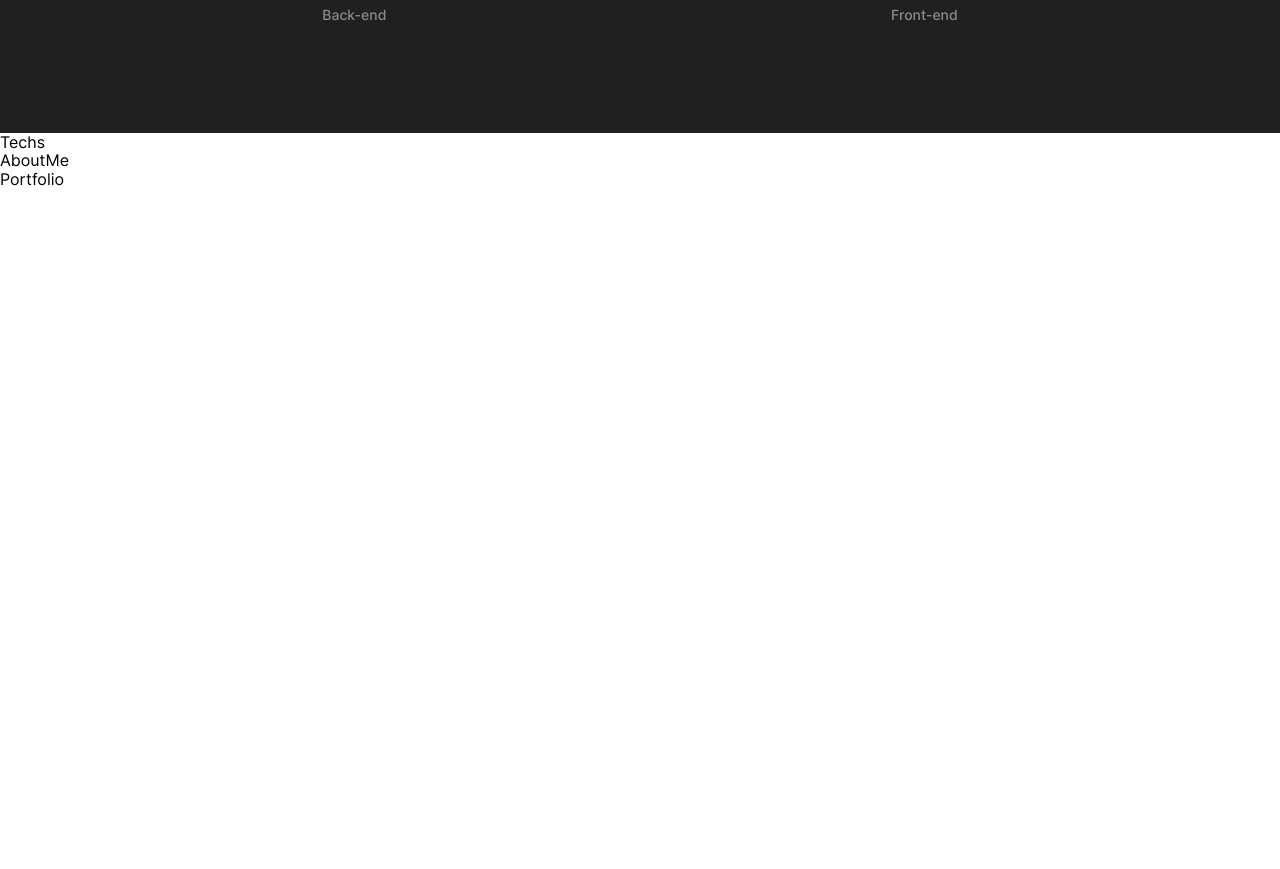
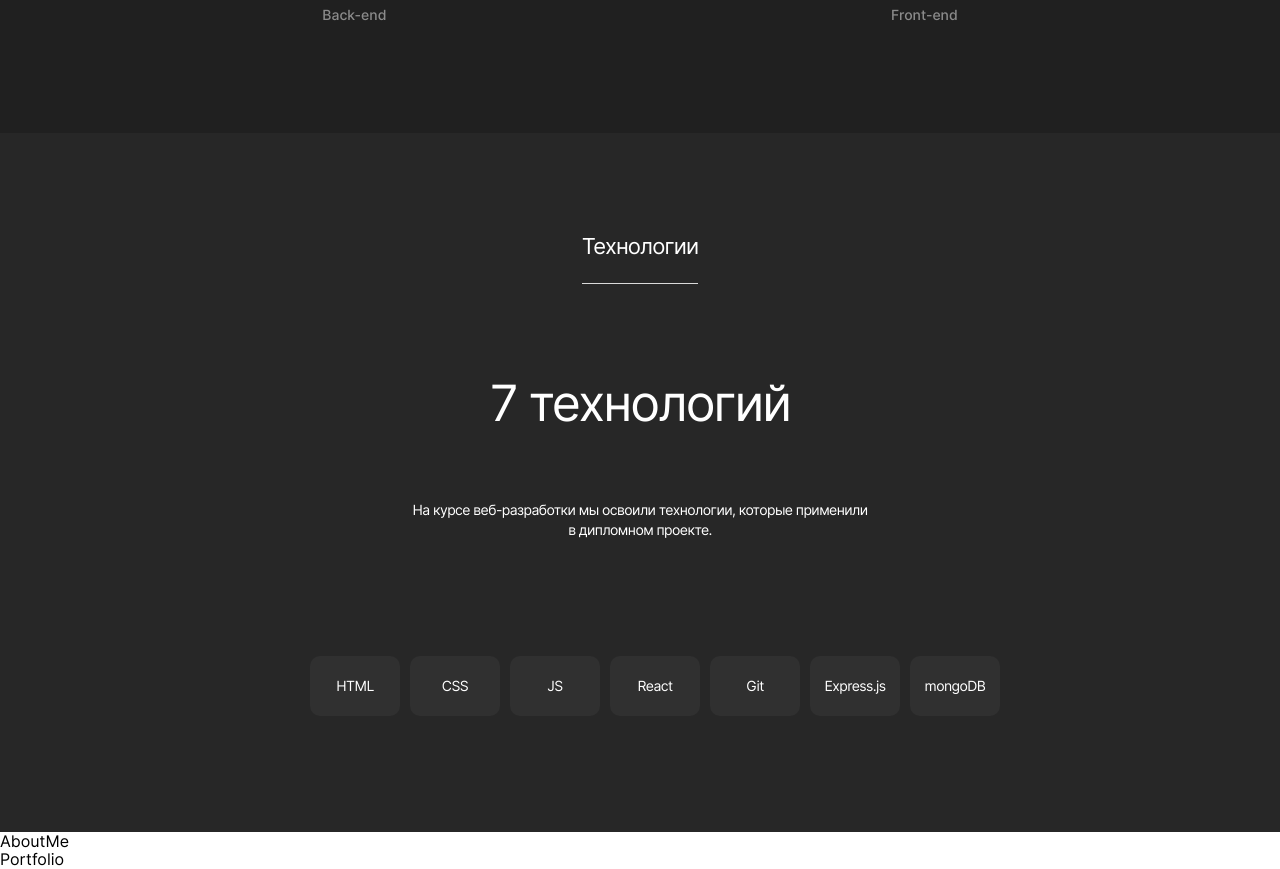
Before and after one commit to zoxdrey/movies-explorer-frontend, a React (Create React App) app: page / in a window 1280 px wide. Shown: the part 1100-1969 px from the top of the page. Before the commit the page ends 1289 px from the top, so only its background shows below. Built offline with nearby package versions, Linux system fonts and the light colour scheme.

Commit message:
tech block

```diff
--- a/src/components/AboutProject/AboutProject.css
+++ b/src/components/AboutProject/AboutProject.css
@@ -1,23 +1,6 @@
 .about-project {
   padding: 110px 70px;
   background-color: #202020;
-}
-
-.about-project__title {
-  margin: 0 0 23px 0;
-  font-style: normal;
-  font-weight: normal;
-  font-size: 22px;
-  line-height: 27px;
-  font-family: "Inter", Arial, Helvetica, sans-serif;
-  letter-spacing: -0.04em;
-  color: #ffffff;
-}
-
-.about-project__devider {
-  height: 1px;
-  background-color: #dadada;
-  width: 100%;
 }
 
 .about-project__table {
--- a/src/components/AboutProject/AboutProject.js
+++ b/src/components/AboutProject/AboutProject.js
@@ -1,11 +1,10 @@
+import SectionTitle from "../SectionTitle/SectionTitle";
 import "./AboutProject.css";
 
 const AboutProject = () => {
   return (
-    <div className="about-project">
-      <h2 className="about-project__title">О проекте</h2>
-      <div className="about-project__devider"></div>
-
+    <section className="about-project">
+      <SectionTitle title="О проекте" />
       <div className="about-project__table">
         <div className="about-project__table-column">
           <div className="about-project__table-header">
@@ -37,7 +36,7 @@
           <div className="progress-bar__subtitle">Front-end</div>
         </div>
       </div>
-    </div>
+    </section>
   );
 };
 
--- a/src/components/Main/Main.js
+++ b/src/components/Main/Main.js
@@ -1,6 +1,6 @@
 import Promo from "../Promo/Promo";
 import AboutProject from "../AboutProject/AboutProject";
-import { Techs } from "../Techs/Techs";
+import Techs from "../Techs/Techs";
 import { AboutMe } from "../AboutMe/AboutMe";
 import { Portfolio } from "../Portfolio/Portfolio";
 import Header from "../Header/Header";
--- /dev/null
+++ b/src/components/SectionTitle/SectionTitle.css
@@ -0,0 +1,21 @@
+.section-title {
+  display: flex;
+  flex-direction: column;
+}
+
+.section-title__title {
+  margin: 0 0 23px 0;
+  font-style: normal;
+  font-weight: normal;
+  font-size: 22px;
+  line-height: 27px;
+  font-family: "Inter", Arial, Helvetica, sans-serif;
+  letter-spacing: -0.04em;
+  color: #ffffff;
+}
+
+.section-title__devider {
+  height: 1px;
+  background-color: #dadada;
+  width: 100%;
+}
--- /dev/null
+++ b/src/components/SectionTitle/SectionTitle.js
@@ -0,0 +1,12 @@
+import "./SectionTitle.css";
+
+const SectionTitle = ({ title }) => {
+  return (
+    <div className="section-title">
+      <h2 className="section-title__title">{title}</h2>
+      <div className="section-title__devider"></div>
+    </div>
+  );
+};
+
+export default SectionTitle;
--- /dev/null
+++ b/src/components/Techs/Techs.css
@@ -0,0 +1,62 @@
+.tech {
+  background-color: #272727;
+  padding: 100px 70px;
+  display: flex;
+  flex-direction: column;
+  align-items: center;
+}
+
+.tech__content {
+  display: flex;
+  flex-direction: column;
+  align-items: center;
+}
+
+.tech__title {
+  font-family: "Inter", Arial, Helvetica, sans-serif;
+  font-style: normal;
+  font-weight: normal;
+  font-size: 50px;
+  line-height: 58px;
+  text-align: center;
+  letter-spacing: -0.04em;
+  color: #ffffff;
+  margin-top: 90px;
+}
+
+.tech__subtitle {
+  font-family: "Inter", Arial, Helvetica, sans-serif;
+  font-style: normal;
+  font-weight: normal;
+  font-size: 14px;
+  line-height: 20px;
+  text-align: center;
+  letter-spacing: -0.04em;
+  color: #ffffff;
+  max-width: 460px;
+  margin: 26px 0 100px 0;
+}
+
+.tech__list {
+  display: flex;
+}
+
+.tech__list-item {
+  list-style-type: none;
+  font-family: "Inter", Arial, Helvetica, sans-serif;
+  font-style: normal;
+  font-weight: normal;
+  font-size: 14px;
+  line-height: 17px;
+  text-align: center;
+  letter-spacing: -0.04em;
+  color: #ffffff;
+  background-color: #303030;
+  border-radius: 10px;
+  width: 90px;
+  height: 60px;
+  margin-right: 10px;
+  display: flex;
+  justify-content: center;
+  align-items: center;
+}
--- a/src/components/Techs/Techs.js
+++ b/src/components/Techs/Techs.js
@@ -1,3 +1,27 @@
-export const Techs = () => {
-    return (<div>Techs</div>)
-}
+import "./Techs.css";
+import SectionTitle from "../SectionTitle/SectionTitle";
+
+const Techs = () => {
+  return (
+    <section className="tech">
+      <SectionTitle title="Технологии" />
+
+      <h2 className="tech__title">7 технологий</h2>
+      <p className="tech__subtitle">
+        На курсе веб-разработки мы освоили технологии, которые применили в
+        дипломном проекте.
+      </p>
+      <ul className="tech__list">
+        <li className="tech__list-item">HTML</li>
+        <li className="tech__list-item">CSS</li>
+        <li className="tech__list-item">JS</li>
+        <li className="tech__list-item">React</li>
+        <li className="tech__list-item">Git</li>
+        <li className="tech__list-item">Express.js</li>
+        <li className="tech__list-item">mongoDB</li>
+      </ul>
+    </section>
+  );
+};
+
+export default Techs;
```
